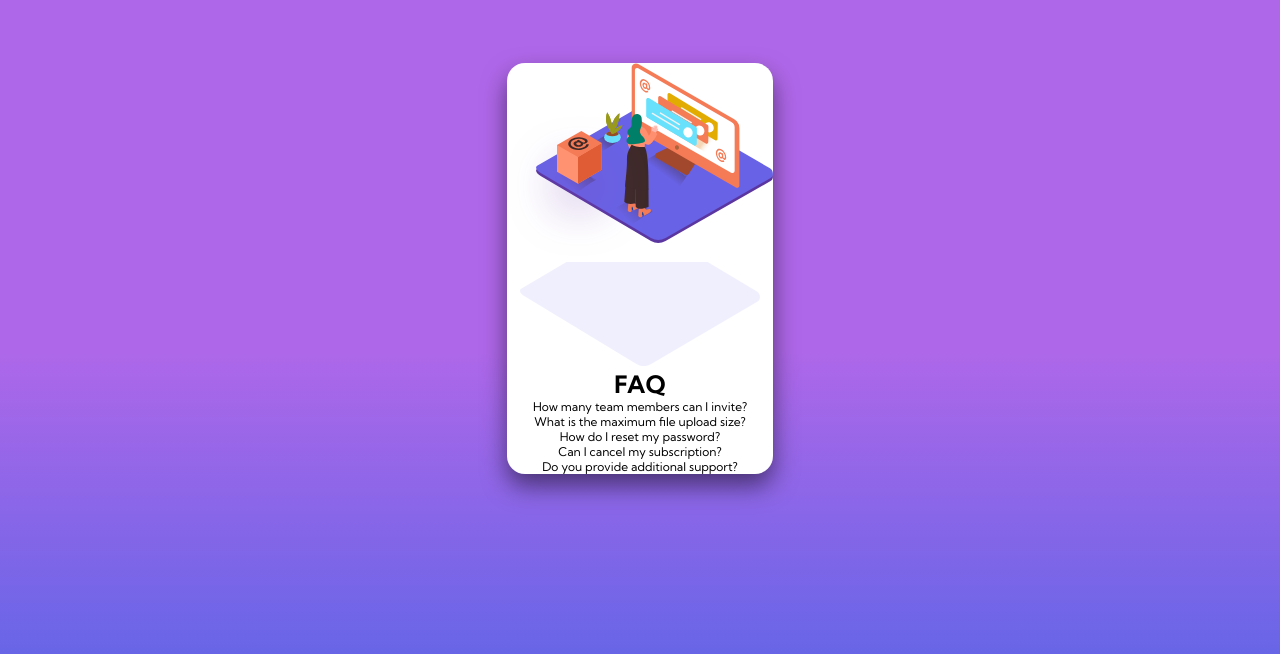
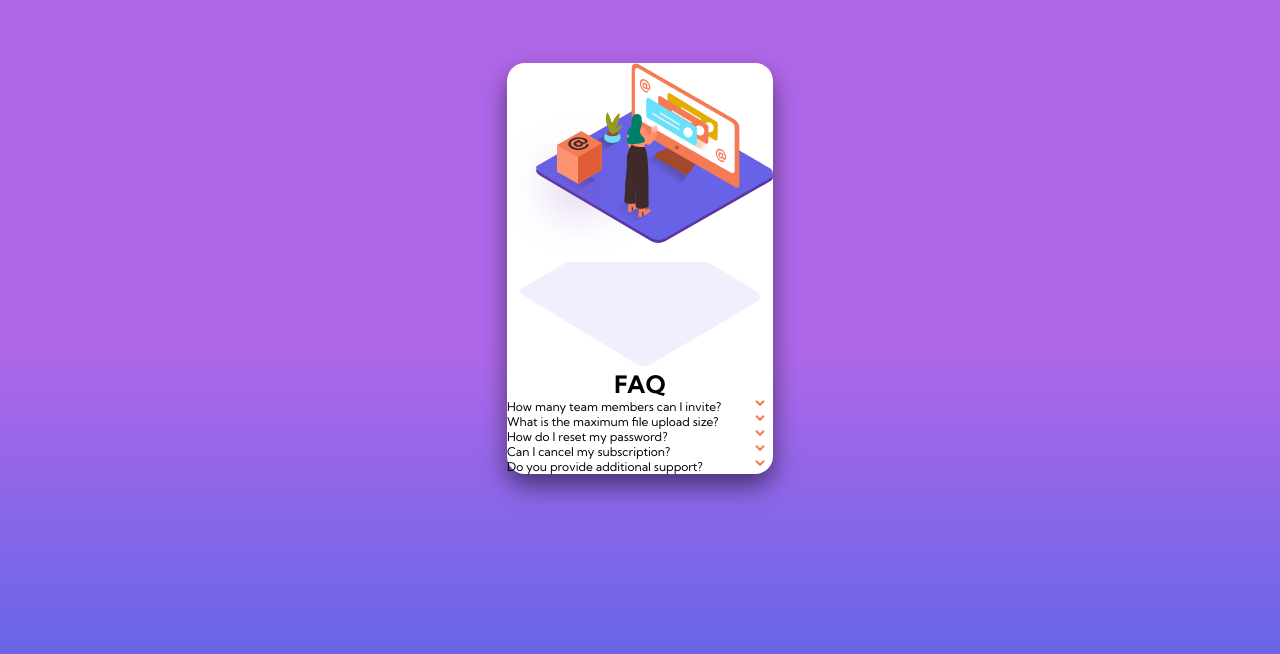
Before and after one commit to sarrietav-frontendmentor/accordion-card, a website: page index.html in a window 1280 px wide. Shown: the part 132-786 px from the top of the page. Drawn offline with Linux system fonts and the light colour scheme.

Commit message:
feat(accordion): add arrow

```diff
--- a/sass/main.scss
+++ b/sass/main.scss
@@ -50,3 +50,23 @@ body {
   flex-direction: column;
   align-items: center;
 }
+
+.accordion {
+  align-self: stretch;
+  text-align: left;
+
+  &__title {
+    display: flex;
+    justify-content: space-between;
+    align-items: center;
+
+    &::after {
+      content: '';
+      display: inline-block;
+      background-image: url(../assets/icon-arrow-down.svg);
+      background-repeat: no-repeat;
+      height: 1rem;
+      width: 1.5rem;
+    }
+  }
+}
```
Also changed, not shown: css/style.css.
